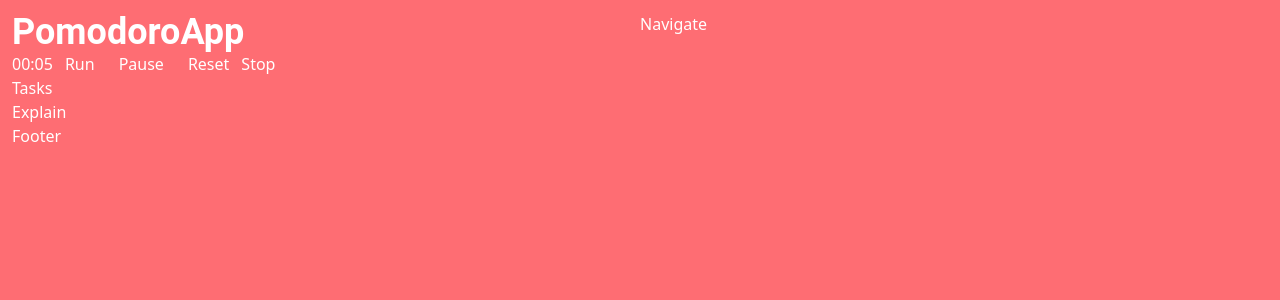
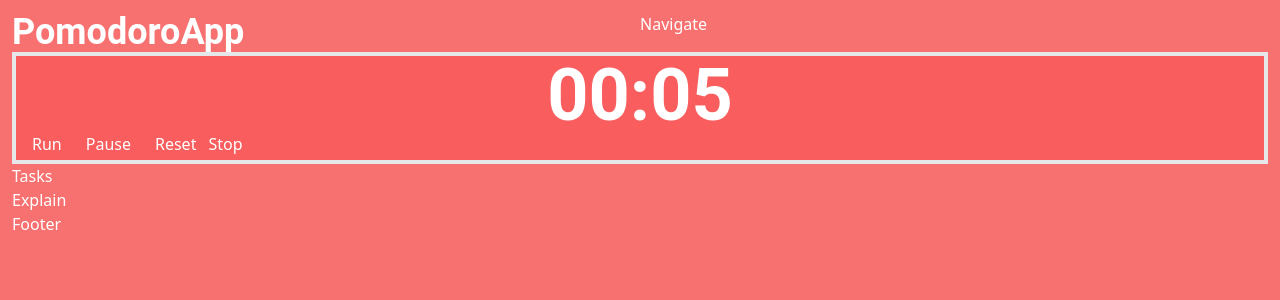
Before and after one commit to andresNeveu/pomodoro-app, a React (Vite) app: page / in a window 1280 px wide. Shown: the top 300 px of the page. Built offline with nearby package versions, Linux system fonts and the light colour scheme.

Commit message:
refactor, remove timer container

```diff
--- a/src/App.tsx
+++ b/src/App.tsx
@@ -4,16 +4,14 @@ import Timer from './components/sections/Timer';
 
 const App = () => {
 	return (
-		<div className='bg-redPod h-screen p-3'>
+		<>
 			<div className='md:flex'>
 				<header className='text-center text-3xl font-semibold font-roboto md:text-left md:w-1/2 md:text-4xl 2xl:text-5xl'>
 					PomodoroApp
 				</header>
 				<nav className='md:w-1/2'>Navigate</nav>
 			</div>
-			<>
-				<Timer />
-			</>
+			<Timer />
 			<section>
 				<Tasks />
 			</section>
@@ -21,7 +19,7 @@ const App = () => {
 				<Explain />
 			</section>
 			<footer>Footer</footer>
-		</div>
+		</>
 	);
 };
 
--- a/src/components/cards/Clock.tsx
+++ b/src/components/cards/Clock.tsx
@@ -11,11 +11,11 @@ interface timeClock {
 
 const Clock = (props: timeClock) => {
 	return (
-		<>
+		<div className='flex justify-center font-roboto font-semibold text-7xl'>
 			<span>{formatNumber(Math.floor(props.seconds / 60))}</span>
 			<span>:</span>
 			<span>{formatNumber(props.seconds % 60)}</span>
-		</>
+		</div>
 	);
 };
 
--- a/src/components/containers/TimerContainer.tsx
+++ /dev/null
@@ -1,9 +0,0 @@
-interface Props {
-	children: JSX.Element;
-}
-
-const TimerContainer = (props: Props) => {
-	return <section>{props.children}</section>;
-};
-
-export default TimerContainer;
--- a/src/components/sections/Timer.tsx
+++ b/src/components/sections/Timer.tsx
@@ -1,4 +1,3 @@
-import TimerContainer from '../containers/TimerContainer';
 import Clock from '../cards/Clock';
 import useTimer from '../../hooks/useTimer';
 
@@ -9,8 +8,7 @@ const Timer = () => {
 	console.log('hola', seconds);
 
 	return (
-		<TimerContainer>
-			<>
+		<section className='border-4 p-1 bg-red-450'>
 			<Clock seconds={seconds} />
 			<button onClick={start} type='button' className='px-3'>
 				Run
@@ -24,8 +22,7 @@ const Timer = () => {
 			<button onClick={stop} type='button'>
 				Stop
 			</button>
-			</>
-		</TimerContainer>
+		</section>
 	);
 };
 
--- a/src/index.css
+++ b/src/index.css
@@ -1,6 +1,14 @@
 @tailwind base;
 @tailwind components;
 @tailwind utilities;
+
+@layer base {
+  #root {
+    @apply bg-red-400;
+    @apply h-screen;
+    @apply p-3;
+  }
+}
 
 
 /* width */
--- a/tailwind.config.js
+++ b/tailwind.config.js
@@ -4,7 +4,7 @@ export default {
 	theme: {
 		extend: {
 			colors: {
-				redPod: '#FE6D73',
+				'red-450': '#F95D5D',
 			},
 			fontFamily: {
 				roboto: ['Roboto', 'sans-serif'],
```
Lines whose indentation alone changed are shown as unchanged.
